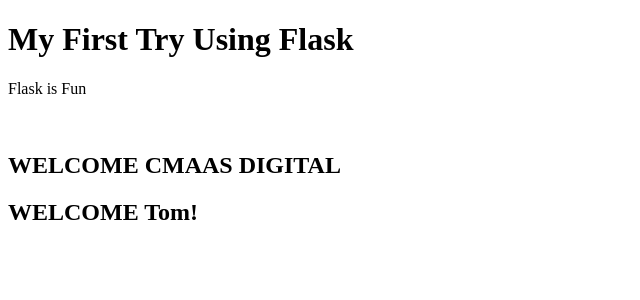
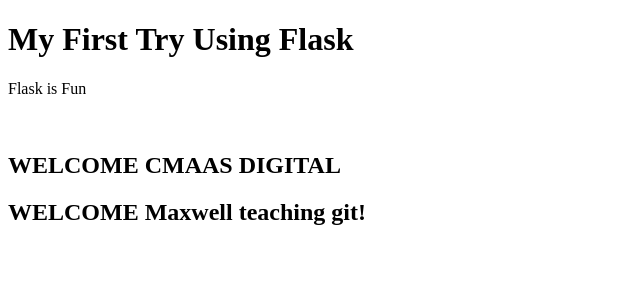
Before and after one commit to prinudickson/flask_ini, a Flask app: page / in a window 1280 px wide. Shown: the part 116-416 px from the top of the page, without its empty margins (0-640 px from the left). Run offline with Flask 2, Linux system fonts and the light colour scheme.

Commit message:
update maxwell
maxwell

```diff
--- a/templates/home.html
+++ b/templates/home.html
@@ -12,7 +12,7 @@
     <h1> My First Try Using Flask </h1>
     <p> Flask is Fun </p> <br>
     <h2> WELCOME CMAAS DIGITAL </h2>
-    <h2> WELCOME Tom! </h2>
+    <h2> WELCOME Maxwell teaching git! </h2>
     {% endblock %}
 
   </body>
```
